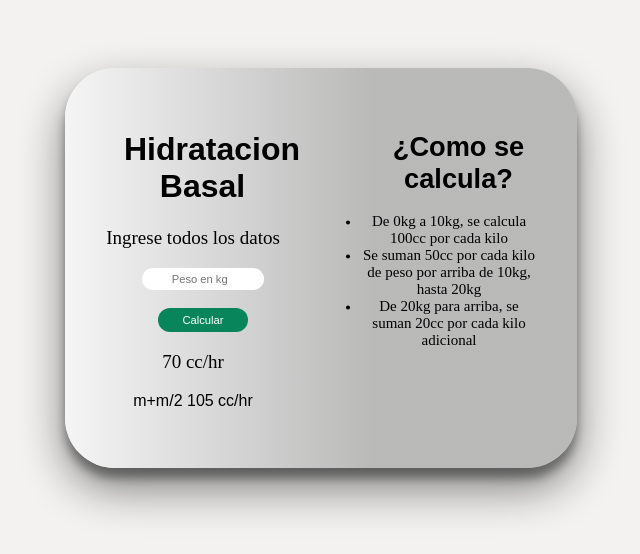
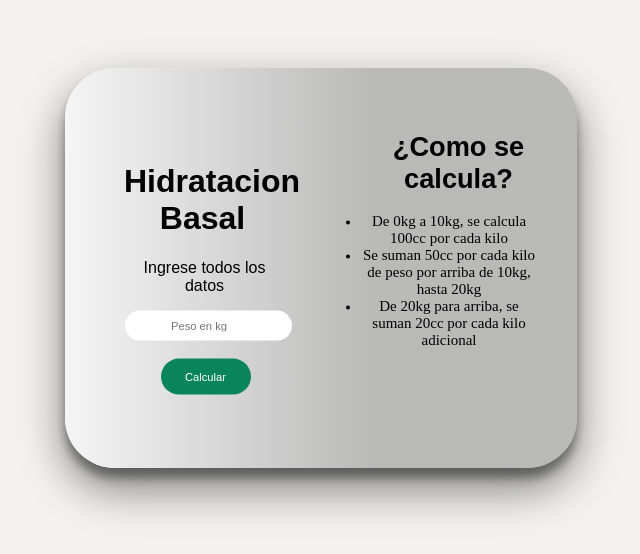
Before and after one commit to Hrmnnk/calculadora-basal, a plain HTML site: page index.html in a window 1280 px wide. Shown: the part 132-686 px from the top of the page, without its empty margins (319-959 px from the left). Drawn offline with Linux system fonts and the light colour scheme; a web font is replaced by a local one.

Commit message:
divino jiji

```diff
--- a/index.html
+++ b/index.html
@@ -3,21 +3,22 @@
 <head>
     <meta charset="UTF-8">
     <meta name="viewport" content="width=device-width, initial-scale=1.0">
-    <title>Calculadora</title>
+    <title>Calculadora Basal</title>
     <link rel="stylesheet" href="./style.css" />
     <script src="script.js"></script>
+    <link rel="icon" href="suero cabezera.ico">
 </head>
 <body>
     <div id="contenedor">
         <div id="calculadora">
             <div class="contenido">
                 <h1>Hidratacion Basal</h1>
-                <p class="parrafo">Ingrese todos los datos</p>
+                <p id="ingreso">Ingrese todos los datos</p>
                 <input type="number" placeholder="Peso en kg">
                 <p id="errormensaje"> completar datos</p>
                 <button>Calcular</button>
                 <P class="parrafo">70 cc/hr</P>
-                <p>m+m/2 105 cc/hr</p>
+                <p class="parrafo">m+m/2 105 cc/hr</p>
              </div>
          </div>
          <div id="detalle">
--- a/style.css
+++ b/style.css
@@ -21,7 +21,7 @@ body{
 }
 
 #contenedor{
-    animation-duration: 2.4s;
+    animation-duration: 1.7s;
     animation-name: slidein;
   }
 
@@ -60,28 +60,30 @@ body{
 }
 .parrafo{
     font-family: "Time";
+    display: none;
     font-size: 19px;
     margin-left: 28px
-    display: none;
+
 }
  input {
     border-radius: 20px;
     margin-left: 20px;
-    padding: 5px 10% 5px 30px;
+    padding: 9px 46px;
     width: 75px;
     font-size: 70%;
     border: none;
+
  }
  button {
-    border-radius: 20px;
-    margin-left: 20px;
-    width: 75px;
+    border-radius: 50px;
+    margin-left: 25px;
+    width: 87px;
+    height: 36px;
     font-size: 70%;
     border: none;
     margin-top: 18px;
     background: #08855b ;
     width: 90px;
-    height: 24px;
     color: white;
     /*transition: transform 20ms ease-in;*/
  }
@@ -96,7 +98,7 @@ button:active {
     margin-left: 35px;
     font-size: 17px;
     font-weight: bold;
-    display: none;
+    display:none;
 }
 ul{
     padding: 0px;
@@ -111,3 +113,6 @@ h1 {
 title{
     alt: initial;
 }
+#ingreso{
+     margin-left: 23px;
+}
```
